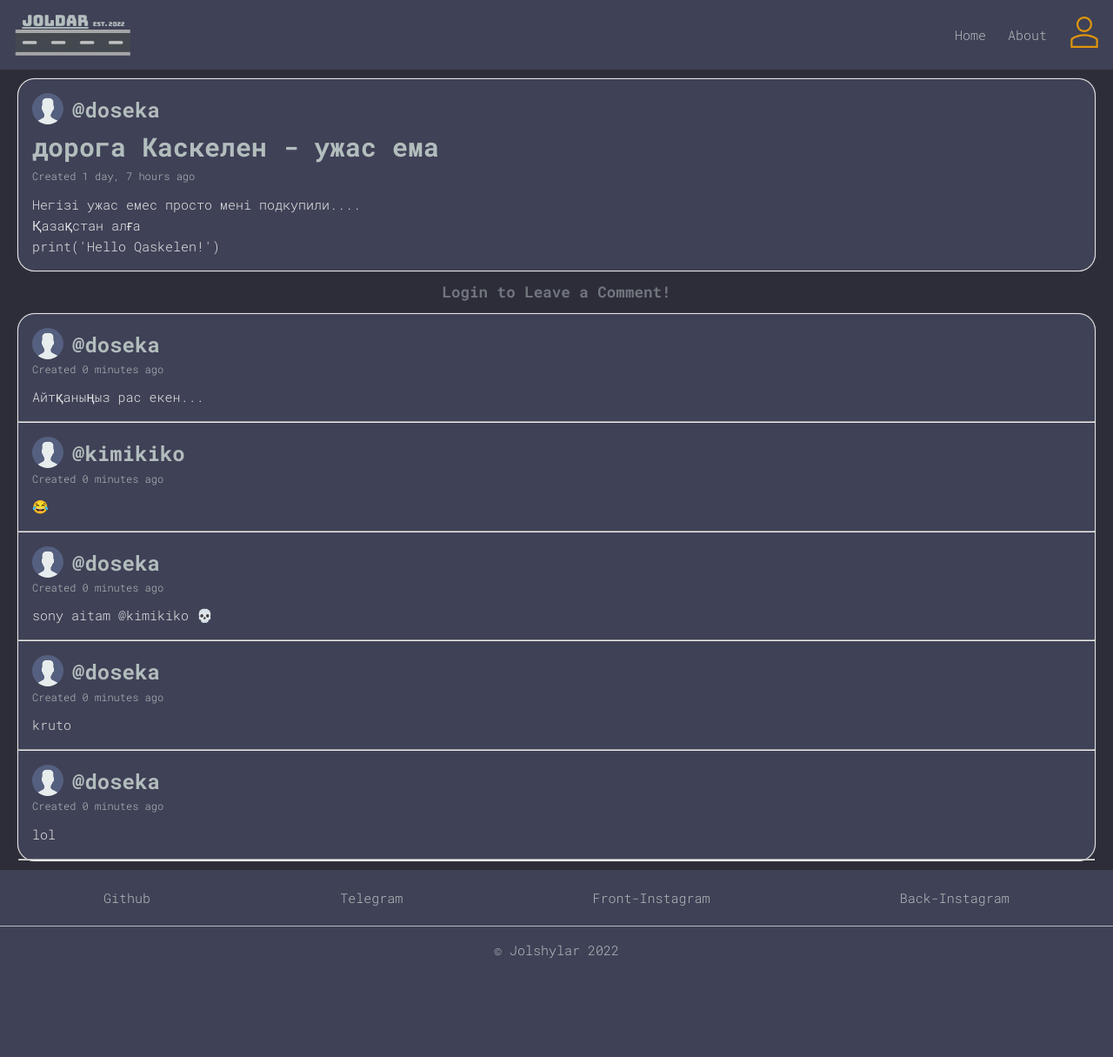
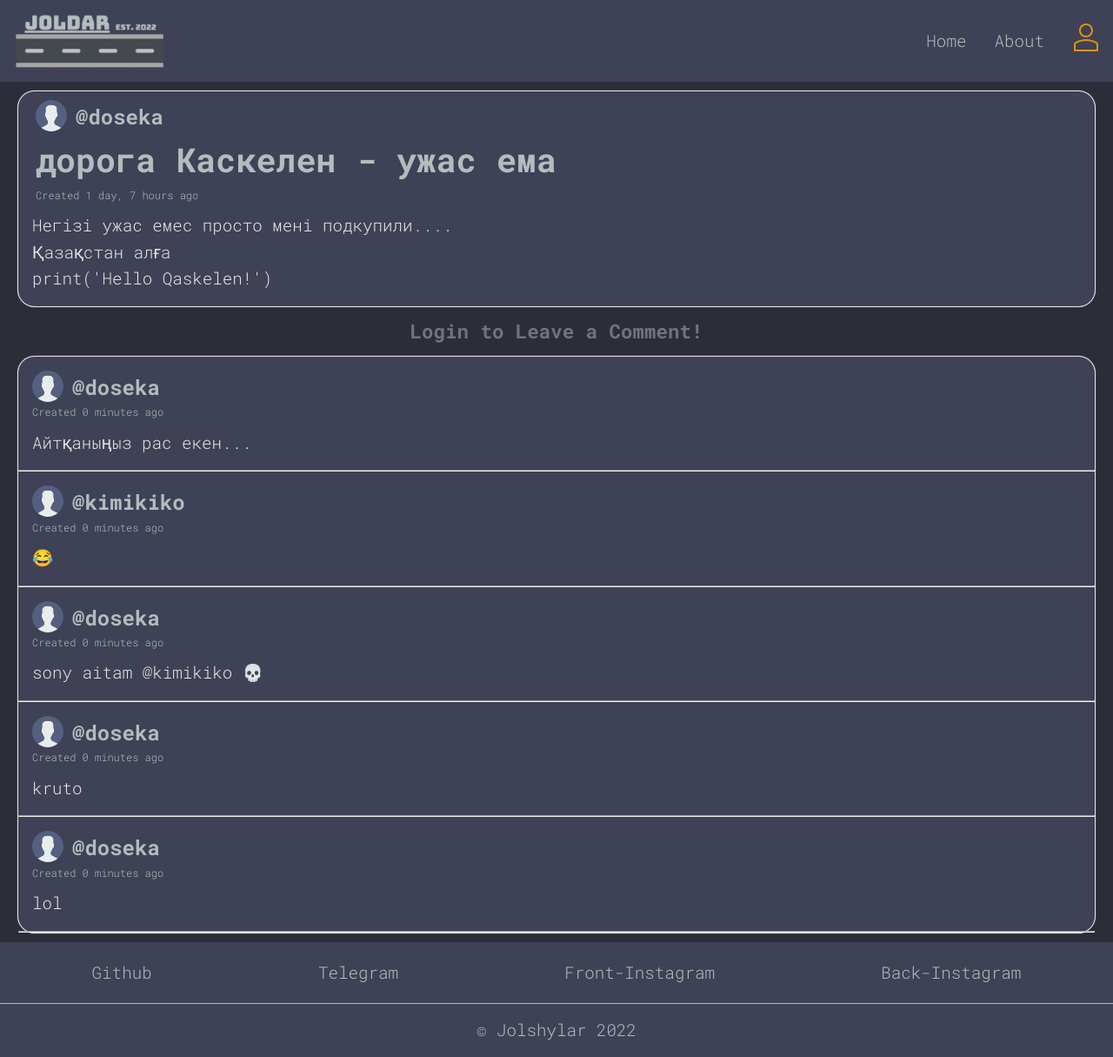
Before and after one commit to jolshylar/joldar, a Django app: page /review/1/ in a window 1280 px wide. Shown: the whole page at 87% size. Before the commit the page ends 1102 px from the top, so only its background shows below. Run offline with Django 4.2, Linux system fonts and the light colour scheme; data comes from the database, SQL or seed files in the repository; both versions use the stored data as it was after the commit.

Commit message:
Wednesday (04/27) dump

```diff
--- a/base/templates/base/review.html
+++ b/base/templates/base/review.html
@@ -70,6 +70,11 @@
                 <h1><a href="{% url 'profile' comment.author.id %}">@{{comment.author.username}}</a></h1>
                 {% if request.user == comment.author %}
                 <div class="delete-button-wrapper">
+                  <a href="{% url 'update-comment' comment.id %}">
+                    <button class="remove-btn btn--main">
+                      <img src="{% static 'images/icons/edit.svg' %}" />
+                    </button>
+                  </a>
                   <a href="{% url 'delete-comment' comment.id %}">
                     <button class="remove-btn btn--main">
                       <img src="{% static 'images/icons/remove.svg' %}" />
--- a/base/urls.py
+++ b/base/urls.py
@@ -15,6 +15,7 @@ urlpatterns = [
     # CRUD endpoints
     path('create-review/', views.create_review, name='create-review'),
     path('update-review/<str:pk>/', views.update_review, name='update-review'),
+    path('update-comment/<str:pk>/', views.update_comment, name='update-comment'),
     path('delete-review/<str:pk>/', views.delete_review, name='delete-review'),
     path('delete-comment/<str:pk>/', views.delete_comment, name='delete-comment'),
     path('update-user/', views.update_user, name='update-user'),
--- a/base/views.py
+++ b/base/views.py
@@ -74,6 +74,23 @@ def update_review(request, pk):
 
     context = {'form': form, 'review': review, 'state': state}
     return render(request, 'base/review_form.html', context)
+
+
+@login_required(login_url='login')
+def update_comment(request, pk):
+    comment = Comment.objects.get(id=pk)
+    old_body = comment.body
+
+    if request.user != comment.author:
+        return HttpResponse('You are not allowed here!')
+
+    if request.method == 'POST':
+        comment.body = request.POST.get('body')
+        comment.save()
+        return redirect('review', pk=comment.review.id)
+
+    context = {'old_body': old_body}
+    return render(request, 'base/update_comment.html', context)
 
 
 @login_required(login_url='login')
--- a/static/styles/style.css
+++ b/static/styles/style.css
@@ -35,7 +35,7 @@ html {
 body {
   line-height: 1.6;
   font-weight: 400;
-  font-size: 1.5rem;
+  font-size: 1.5vmax;
   color: var(--color-light-gray);
   background-color: var(--color-bg);
   min-height: 100vh;
@@ -65,7 +65,7 @@ header {
 
 header > .container {
   display: flex;
-  gap: 9.5rem;
+  gap: 9.5vw;
 }
 
 .header__logo {
@@ -75,7 +75,7 @@ header > .container {
 }
 
 .header__logo > img {
-  max-height: 50px;
+  max-height: 8vh;
   width: auto;
 }
 
@@ -84,7 +84,7 @@ header > .container {
   position: relative;
   display: flex;
   justify-content: space-between;
-  gap: 2.5rem;
+  gap: 2.5vw;
   align-items: center;
 }
 
@@ -101,10 +101,6 @@ nav > a:hover {
   text-shadow: 0 0 5px orange;
 }
 
-.header__menu img {
-  height: 3.6rem;
-}
-
 /*====== Review Page =====*/
 .review__box {
   background-color: var(--color-dark);
@@ -115,8 +111,8 @@ nav > a:hover {
 }
 
 .review__header {
-  margin-left: 16px;
-  margin-top:16px;
+  margin-left: 2rem;
+  margin-top: 1rem;
 }
 
 .review__conversation {
@@ -222,12 +218,12 @@ label {
 
 .auth__action {
   text-align: center;
-  margin-top:10%;
+  margin-top: 10%;
 }
 
 .auth__action__log {
   text-align: center;
-  margin-top:20%;
+  margin-top: 20%;
 }
 
 /* Review Writing */
@@ -267,7 +263,7 @@ textarea:hover {
 
 .layout__reviewBoxTitle a img:hover {
   height: 5%;
-  width:5%;
+  width: 5%;
 }
 
 /* ======== Profile Box ====== */
@@ -452,7 +448,7 @@ code {
 
 /* ===== Footer ===== */
 
-.footer{
+.footer {
   background-color: var(--color-dark);
 }
 
```
Also changed, not shown: base/templates/base/update_comment.html (added, +34 -0 lines), db.sqlite3, templates/footer.html (indentation only).
